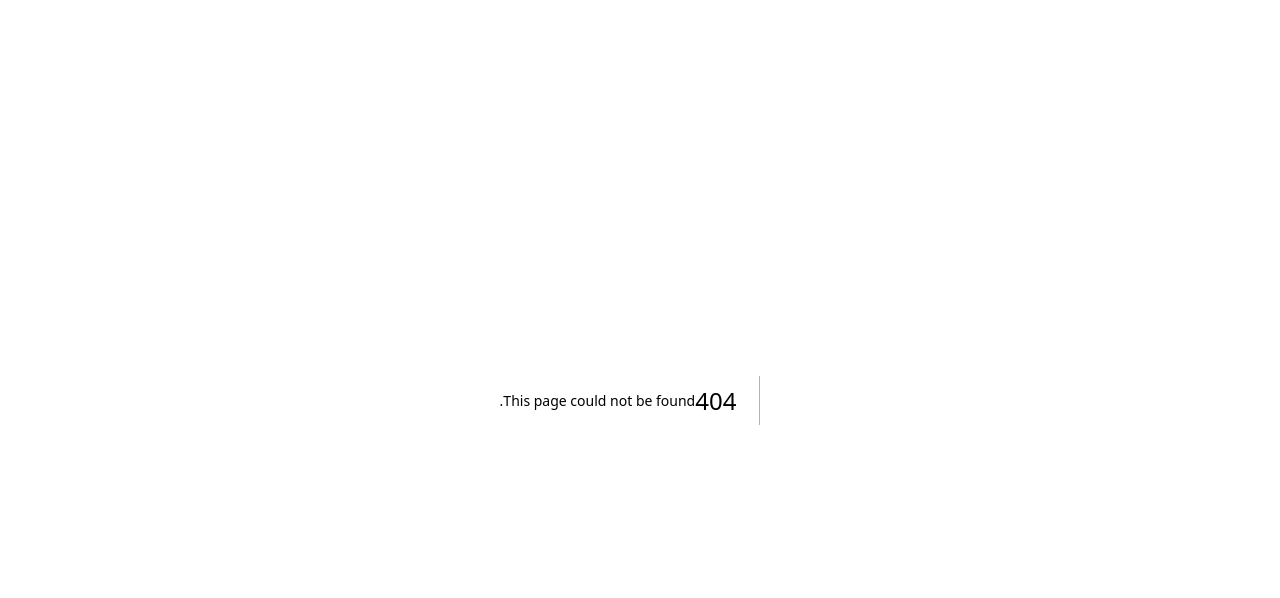
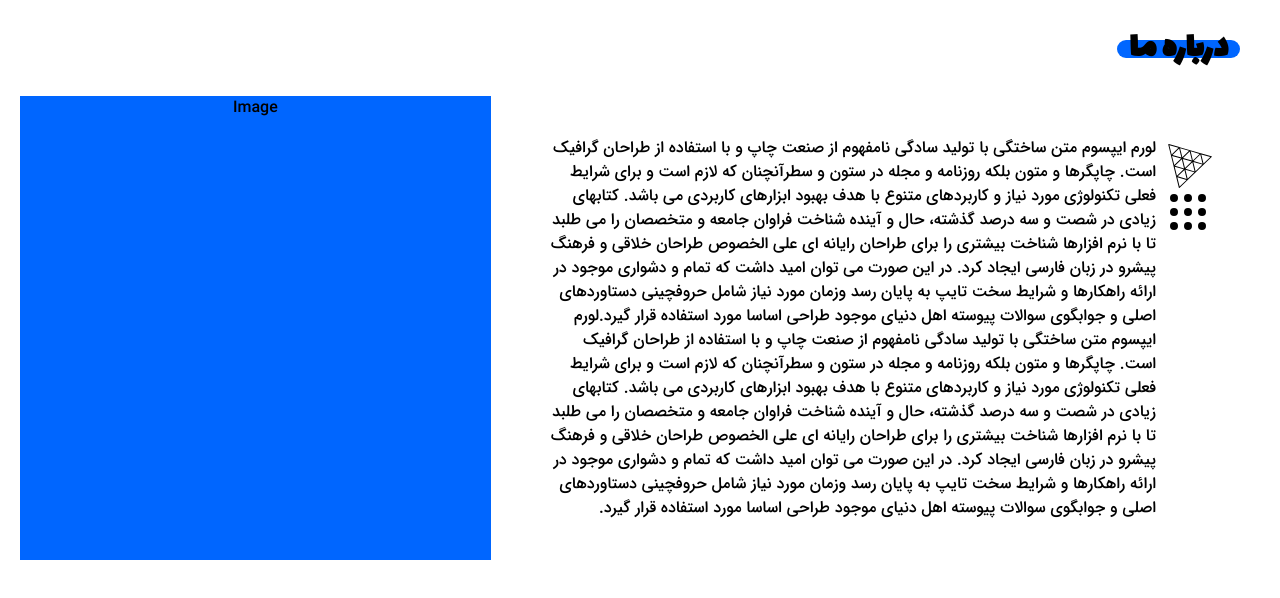
Before and after one commit to MahyarFardin/queufy-front, a Next.js app: page /aboutus in a window 1280 px wide. Before the commit this address had no page. Shown: the top 598 px of the page. Built offline with nearby package versions, Linux system fonts and the light colour scheme.

Commit message:
edit buttons height and fix auth page inputs

```diff
--- /dev/null
+++ b/components/color_title/Ctitle.jsx
@@ -0,0 +1,12 @@
+export default function Ctitle(props) {
+  return (
+    <div className="w-fit h-4 m-10 rounded-full">
+      {props.children}
+      <h1 className="title text-4xl text-center dot-pattern">
+        <div className="h-[18px] px-3 font-bold rounded-full bg-light-blue flex flex-row justify-center items-center">
+          {props.text}
+        </div>
+      </h1>
+    </div>
+  );
+}
--- /dev/null
+++ b/pages/aboutus/index.tsx
@@ -0,0 +1,46 @@
+import Ctitle from "../../components/color_title/Ctitle";
+import { TbGridDots } from "react-icons/tb";
+import { SiThreedotjs } from "react-icons/si";
+
+export default function AboutUs() {
+  return (
+    <div className="w-screen h-screen">
+      <Ctitle text="درباره ما"></Ctitle>
+      <div className="flex flex-row justify-center">
+        <div className="w-3/5 h-auto m-10 px-5 flex flex-row justify-start items-start">
+          <div className="m-2">
+            <SiThreedotjs size={44} />
+            <TbGridDots size={48} />
+          </div>
+          <div>
+            <p>
+              لورم ایپسوم متن ساختگی با تولید سادگی نامفهوم از صنعت چاپ و با
+              استفاده از طراحان گرافیک است. چاپگرها و متون بلکه روزنامه و مجله
+              در ستون و سطرآنچنان که لازم است و برای شرایط فعلی تکنولوژی مورد
+              نیاز و کاربردهای متنوع با هدف بهبود ابزارهای کاربردی می باشد.
+              کتابهای زیادی در شصت و سه درصد گذشته، حال و آینده شناخت فراوان
+              جامعه و متخصصان را می طلبد تا با نرم افزارها شناخت بیشتری را برای
+              طراحان رایانه ای علی الخصوص طراحان خلاقی و فرهنگ پیشرو در زبان
+              فارسی ایجاد کرد. در این صورت می توان امید داشت که تمام و دشواری
+              موجود در ارائه راهکارها و شرایط سخت تایپ به پایان رسد وزمان مورد
+              نیاز شامل حروفچینی دستاوردهای اصلی و جوابگوی سوالات پیوسته اهل
+              دنیای موجود طراحی اساسا مورد استفاده قرار گیرد.لورم ایپسوم متن
+              ساختگی با تولید سادگی نامفهوم از صنعت چاپ و با استفاده از طراحان
+              گرافیک است. چاپگرها و متون بلکه روزنامه و مجله در ستون و سطرآنچنان
+              که لازم است و برای شرایط فعلی تکنولوژی مورد نیاز و کاربردهای متنوع
+              با هدف بهبود ابزارهای کاربردی می باشد. کتابهای زیادی در شصت و سه
+              درصد گذشته، حال و آینده شناخت فراوان جامعه و متخصصان را می طلبد تا
+              با نرم افزارها شناخت بیشتری را برای طراحان رایانه ای علی الخصوص
+              طراحان خلاقی و فرهنگ پیشرو در زبان فارسی ایجاد کرد. در این صورت می
+              توان امید داشت که تمام و دشواری موجود در ارائه راهکارها و شرایط
+              سخت تایپ به پایان رسد وزمان مورد نیاز شامل حروفچینی دستاوردهای
+              اصلی و جوابگوی سوالات پیوسته اهل دنیای موجود طراحی اساسا مورد
+              استفاده قرار گیرد.
+            </p>
+          </div>
+        </div>
+        <div className="w-2/5 h-auto ml-5 text-center bg-light-blue">Image</div>
+      </div>
+    </div>
+  );
+}
--- a/pages/auth/index.jsx
+++ b/pages/auth/index.jsx
@@ -30,6 +30,7 @@ export default function Auth() {
             <h3 className="title text-txt-black text-3xl my-20">
               ورود به حساب کاربری
             </h3>
+            <div className="w-11/12 mx-auto max-w-md">
               <div className="w-full h-auto my-11">
                 <Input text="ایمیل">
                   <FiMail size={20} />
@@ -39,6 +40,7 @@ export default function Auth() {
                 <Input text="رمز عبور" type="password">
                   <BiLockAlt size={20} />
                 </Input>
+              </div>
             </div>
             <Button
               text="ورود"
@@ -99,7 +101,7 @@ export default function Auth() {
           </div>
           <div className="bg-bg-white text-center py-10">
             <h3 className="title text-txt-black text-3xl">ثبت‌نام</h3>
-            <div className="w-auto h-auto grid grid-cols-2 mx-48 title text-2xl my-9 border-2 border-txt-gray rounded-md overflow-hidden">
+            <div className="w-9/12 h-auto grid grid-cols-2 mx-auto title text-2xl my-9 border-2 border-txt-gray rounded-md overflow-hidden max-w-sm md:w-80">
               <button
                 onClick={() =>
                   dispatch(shift({ name: "userOrOwner", data: !selector }))
@@ -117,7 +119,7 @@ export default function Auth() {
                 صاحب شغل
               </button>
             </div>
-            <div className="w-full h-[55%] grid gap-2 px-16 md:grid-cols-2">
+            <div className="w-full h-[55%] grid gap-2 px-14 max-w-xl mx-auto md:grid-cols-2">
               <Input text="نام">
                 <RxPerson size={20} />
               </Input>
@@ -145,7 +147,7 @@ export default function Auth() {
             </div>
             <Button
               text="ثبت نام"
-              style="w-72 h-12 my-11 font-bold text-xl bg-gradient-to-r from-light-blue to-dark-blue"
+              style="w-72 h-9 my-11 font-bold text-xl bg-gradient-to-r from-light-blue to-dark-blue"
               act={() => setIsSigningIn((current) => !current)}
             />
           </div>
```
Lines whose indentation alone changed are shown as unchanged.
